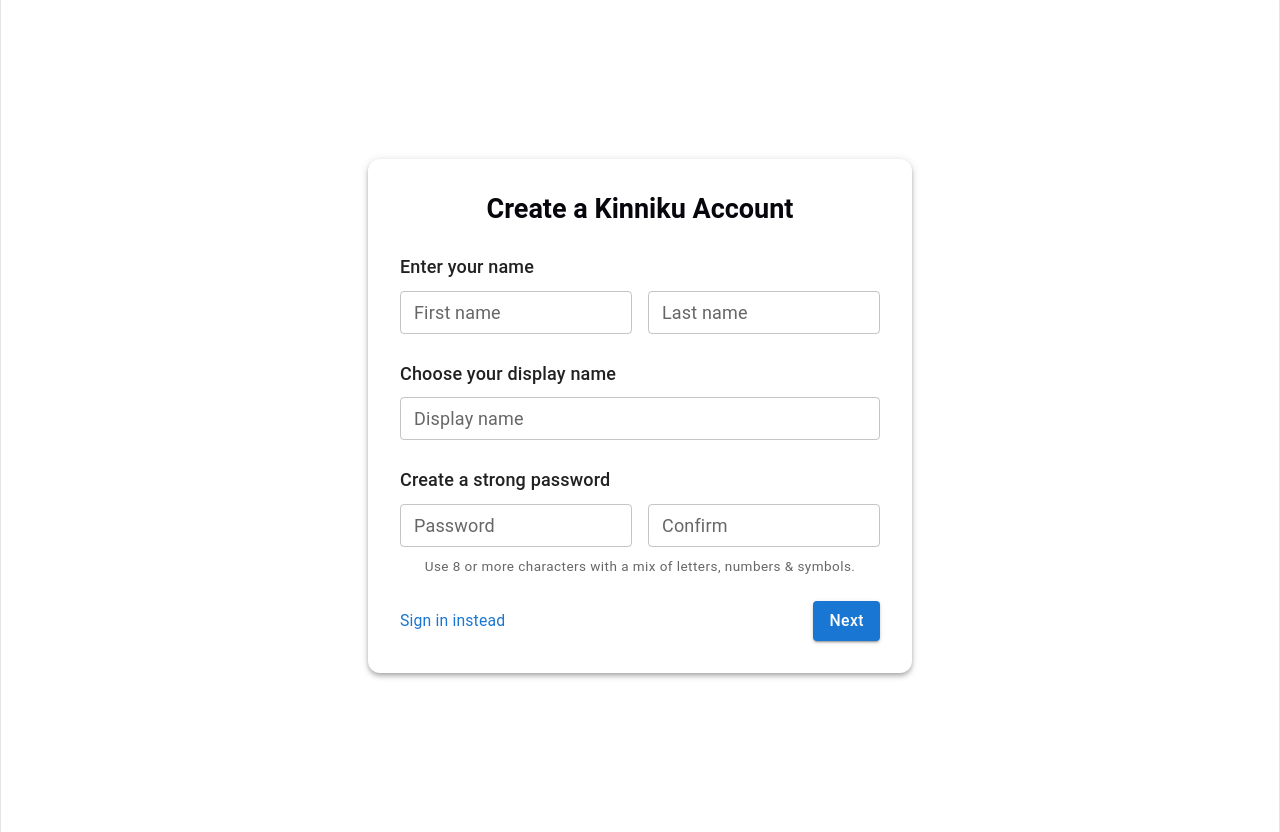
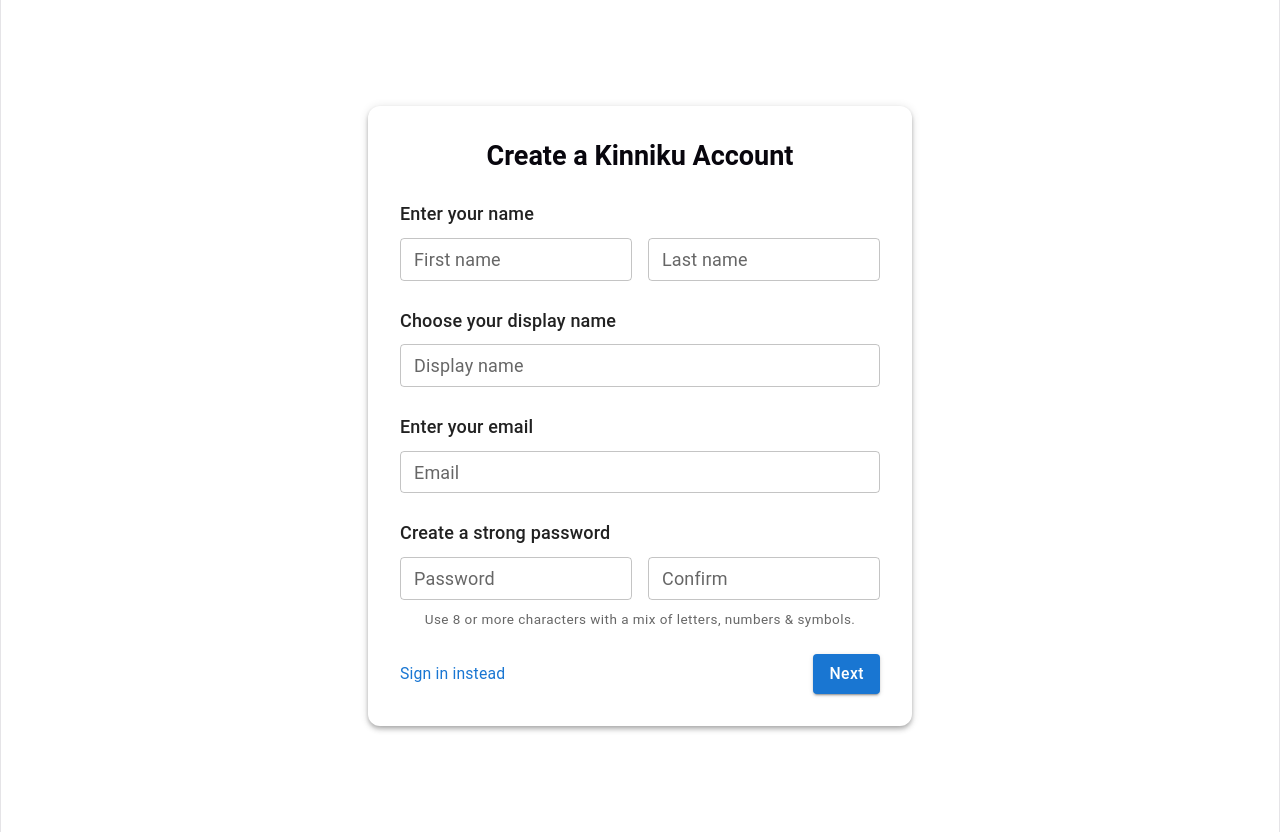
Before and after one commit to hiro111208/kinniku-prototype, a React (Vite) app in the folder frontend/: page / in a window 1280 px wide. Built offline with nearby package versions, Linux system fonts and the light colour scheme.

Commit message:
Refactor SignupPage validation and improve email check

```diff
--- a/frontend/src/pages/SignupPage.tsx
+++ b/frontend/src/pages/SignupPage.tsx
@@ -1,8 +1,75 @@
 import { Box, Button, Link, Paper, Stack, TextField, Typography } from '@mui/material';
+import { useState, type FormEvent } from 'react';
 
 const SignupPage = () => {
+  const [firstName, setFirstName] = useState('');
+  const [lastName, setLastName] = useState('');
+  const [displayName, setDisplayName] = useState('');
+  const [password, setPassword] = useState('');
+  const [confirmPassword, setConfirmPassword] = useState('');
+  const [email, setEmail] = useState('');
+
+  const [touched, setTouched] = useState({
+    firstName: false,
+    lastName: false,
+    displayName: false,
+    email: false,
+    password: false,
+    confirmPassword: false,
+  });
+
+  const MIN_PASSWORD_LENGTH = 8;
+  const EMAIL_REGEX = /^[^\s@]+@[^\s@]+\.[^\s@]+$/;
+
+  const errors = {
+    firstName: !firstName.trim() ? 'First name is required' : '',
+    displayName: !displayName.trim() ? 'Display name is required' : '',
+    email: !email.trim()
+      ? 'Email is required'
+      : !EMAIL_REGEX.test(email.trim())
+        ? 'Email is invalid'
+        : '',
+    password: !password
+      ? 'Password is required'
+      : password.length < MIN_PASSWORD_LENGTH
+        ? `Password must be at least ${MIN_PASSWORD_LENGTH} characters`
+        : '',
+    confirmPassword: !confirmPassword
+      ? 'Please confirm your password'
+      : confirmPassword !== password
+        ? 'Passwords do not match'
+        : '',
+  };
+
+  const handleBlur = (field: keyof typeof touched) => {
+    setTouched((prev) => ({ ...prev, [field]: true }));
+  };
+
+  const handleSubmit = (event: FormEvent) => {
+    event.preventDefault();
+    setTouched({
+      firstName: true,
+      lastName: true,
+      displayName: true,
+      email: true,
+      password: true,
+      confirmPassword: true,
+    });
+
+    const hasErrors = Object.values(errors).some(Boolean);
+
+    if (hasErrors) {
+      return;
+    }
+
+    // T-01-04 / T-01-05 will add real submit logic (Firebase) here.
+  };
+
   return (
     <Box
+      component="form"
+      onSubmit={handleSubmit}
+      noValidate
       sx={{
         minHeight: '100vh',
         display: 'flex',
@@ -37,8 +104,24 @@
               </Typography>
             </Stack>
             <Stack direction={{ xs: 'column', sm: 'row' }} spacing={2}>
-              <TextField fullWidth label="First name" size="small" />
-              <TextField fullWidth label="Last name" size="small" />
+              <TextField
+                fullWidth
+                label="First name"
+                size="small"
+                value={firstName}
+                onChange={(event) => setFirstName(event.target.value)}
+                onBlur={() => handleBlur('firstName')}
+                error={touched.firstName && !!errors.firstName}
+                helperText={touched.firstName ? errors.firstName : ''}
+              />
+              <TextField
+                fullWidth
+                label="Last name"
+                size="small"
+                value={lastName}
+                onChange={(event) => setLastName(event.target.value)}
+                onBlur={() => handleBlur('lastName')}
+              />
             </Stack>
           </Stack>
 
@@ -49,7 +132,35 @@
                 Choose your display name
               </Typography>
             </Stack>
-            <TextField fullWidth label="Display name" size="small" />
+            <TextField
+              fullWidth
+              label="Display name"
+              size="small"
+              value={displayName}
+              onChange={(event) => setDisplayName(event.target.value)}
+              onBlur={() => handleBlur('displayName')}
+              error={touched.displayName && !!errors.displayName}
+              helperText={touched.displayName ? errors.displayName : ''}
+            />
+          </Stack>
+
+          {/* Email field*/}
+          <Stack spacing={1}>
+            <Stack direction="row" justifyContent="space-between" alignItems="left">
+              <Typography variant="subtitle1" fontWeight={500}>
+                Enter your email
+              </Typography>
+            </Stack>
+            <TextField
+              fullWidth
+              label="Email"
+              size="small"
+              value={email}
+              onChange={(event) => setEmail(event.target.value)}
+              onBlur={() => handleBlur('email')}
+              error={touched.email && !!errors.email}
+              helperText={touched.email ? errors.email : ''}
+            />
           </Stack>
 
           {/* Password fields */}
@@ -60,8 +171,28 @@
               </Typography>
             </Stack>
             <Stack direction={{ xs: 'column', sm: 'row' }} spacing={2}>
-              <TextField fullWidth label="Password" type="password" size="small" />
-              <TextField fullWidth label="Confirm" type="password" size="small" />
+              <TextField
+                fullWidth
+                label="Password"
+                type="password"
+                size="small"
+                value={password}
+                onChange={(event) => setPassword(event.target.value)}
+                onBlur={() => handleBlur('password')}
+                error={touched.password && !!errors.password}
+                helperText={touched.password ? errors.password : ''}
+              />
+              <TextField
+                fullWidth
+                label="Confirm"
+                type="password"
+                size="small"
+                value={confirmPassword}
+                onChange={(event) => setConfirmPassword(event.target.value)}
+                onBlur={() => handleBlur('confirmPassword')}
+                error={touched.confirmPassword && !!errors.confirmPassword}
+                helperText={touched.confirmPassword ? errors.confirmPassword : ''}
+              />
             </Stack>
             <Typography variant="caption" color="text.secondary">
               Use 8 or more characters with a mix of letters, numbers &amp; symbols.
@@ -73,7 +204,9 @@
             <Link href="#" underline="hover" variant="body2">
               Sign in instead
             </Link>
-            <Button variant="contained">Next</Button>
+            <Button type="submit" variant="contained">
+              Next
+            </Button>
           </Stack>
         </Stack>
       </Paper>
```
Also changed, not shown: 1 other file (tests, documents, lock files or other folders).
